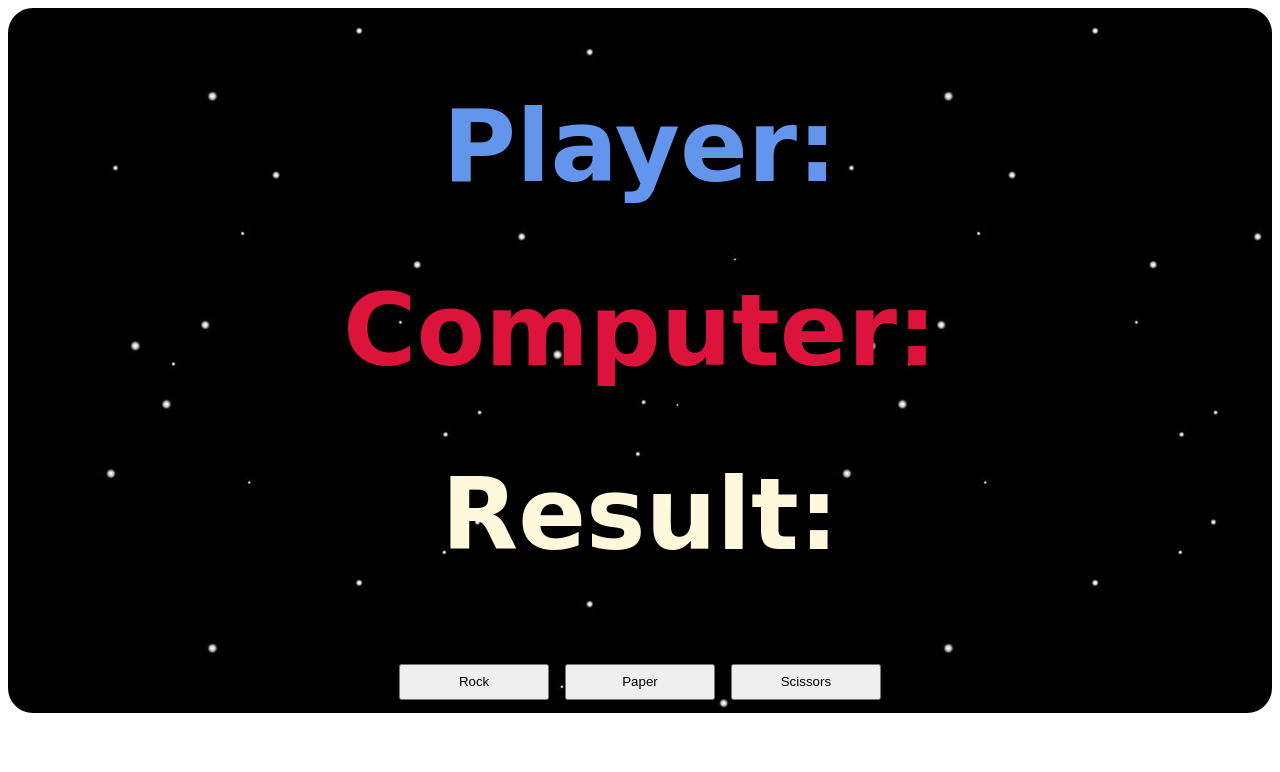
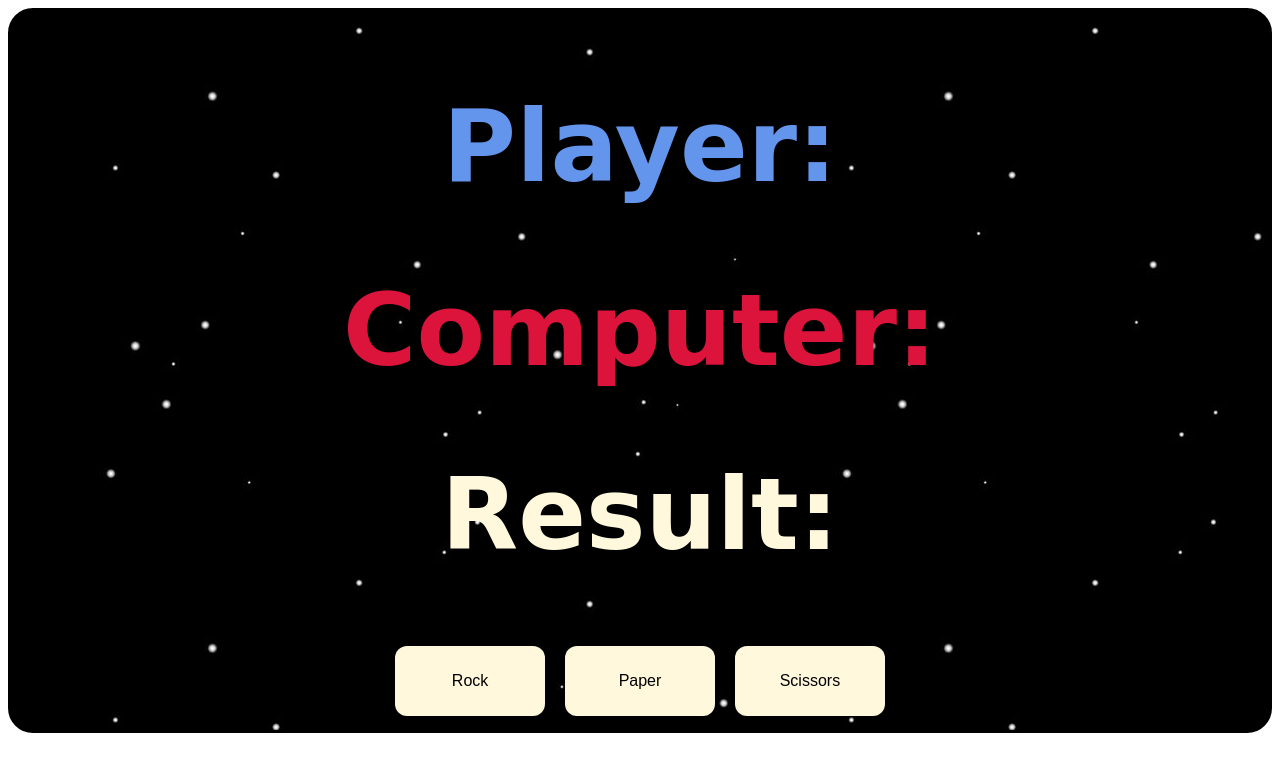
Before and after one commit to melvinfranssen/rockpaperandscissorsgame, a plain HTML site: page index.html in a window 1280 px wide. Drawn offline with Linux system fonts and the light colour scheme.

Commit message:
Add files via upload

```diff
--- a/styles.css
+++ b/styles.css
@@ -11,6 +11,22 @@
     background-image: url("spaceamogus.jpg");
     text-align: center;
 }
+
+.choiceBtn {
+    background-color: cornsilk;
+    border: 4px;
+    color: black;
+    padding: 20px;
+    text-align: center;
+    text-decoration: none;
+    display: inline-block;
+    font-size: 16px;
+    margin: 4px 2px;
+    cursor: pointer;
+    border-radius: 12px;
+}
+
+
 #playerText{
     color: cornflowerblue;
 }
```
